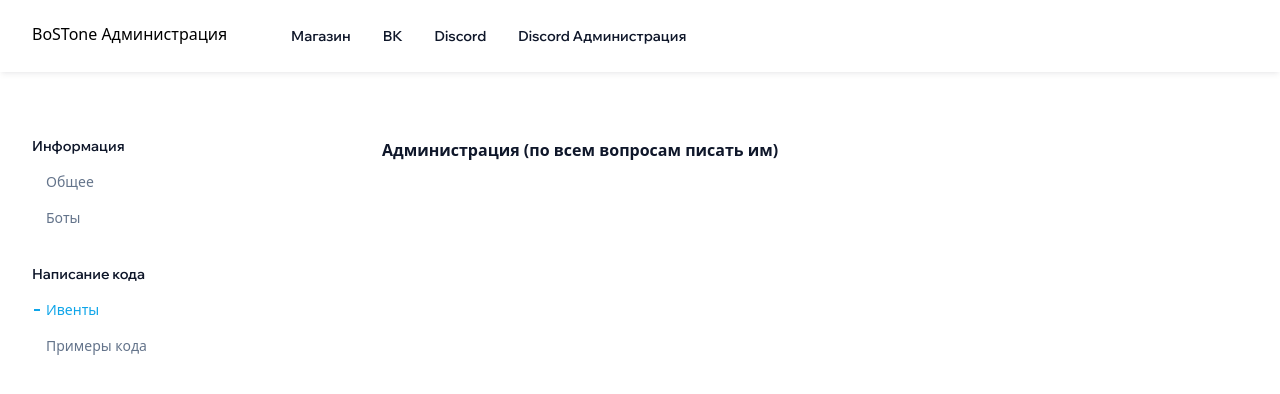
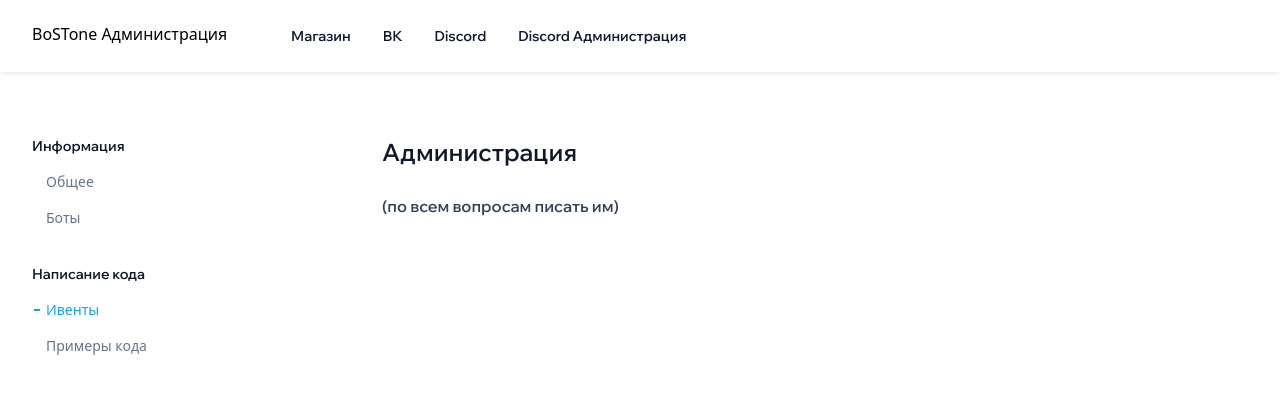
Before and after one commit to BosToneCM/BosTone, a plain HTML site: page events.html in a window 1280 px wide. Drawn offline with nearby package versions, Linux system fonts and the light colour scheme.

Commit message:
Update events.html

```diff
--- a/events.html
+++ b/events.html
@@ -72,4 +72,4 @@
   <div class="min-w-0 max-w-2xl flex-auto px-4 pt-16 lg:max-w-none lg:pl-8 lg:pr-0 xl:px-16">
     <article>
       <div class="prose prose-slate max-w-none prose-headings:scroll-mt-28 prose-headings:font-display prose-headings:font-semibold lg:prose-headings:scroll-mt-[8.5rem] prose-lead:text-slate-500 prose-a:font-semibold prose-a:no-underline prose-pre:rounded-xl prose-pre:bg-slate-900 prose-pre:shadow-lg">
-       <b><strong>Администрация<b> (по всем вопросам писать им)
+            <h2 id="info">Администрация</h2> <h6>(по всем вопросам писать им)</h6>
```
